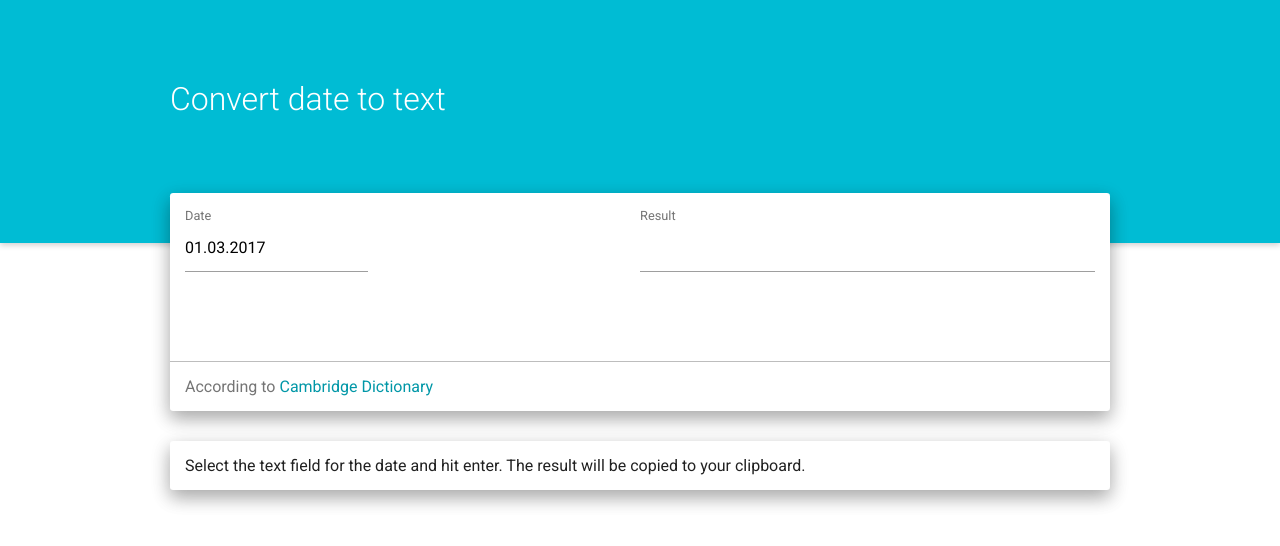
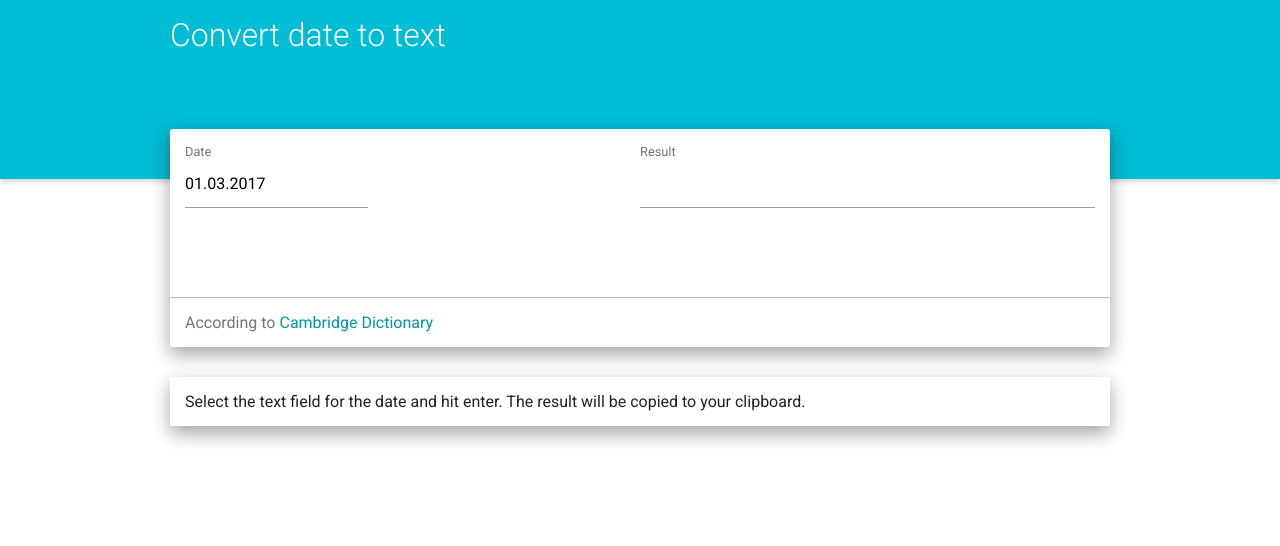
Before and after one commit to janKollars/date-to-text-app, a website: page docs/index.html in a window 1280 px wide. Drawn offline with Linux system fonts and the light colour scheme.

Commit message:
removed title padding

```diff
--- a/assets/css/main.sass
+++ b/assets/css/main.sass
@@ -38,9 +38,10 @@ a
 
 header
   background-color: $primary-color
-  padding: 80px 20px 20px 20px
+  padding: 1rem
   box-shadow: 0 2px 6px rgba(0,0,0,0.2)
   +breakp($sm)
+    padding-top:
     padding-bottom: 100px
   +breakp($md)
     padding-bottom: 125px
@@ -48,7 +49,7 @@ header
   h1
     color: $primary-color-text
     font-weight: 300
-
+    margin: 0
 .card
   background-color: $primary-color-text
   border-radius: 0.2rem
```
Also changed, not shown: docs/assets/css/styles.css.
